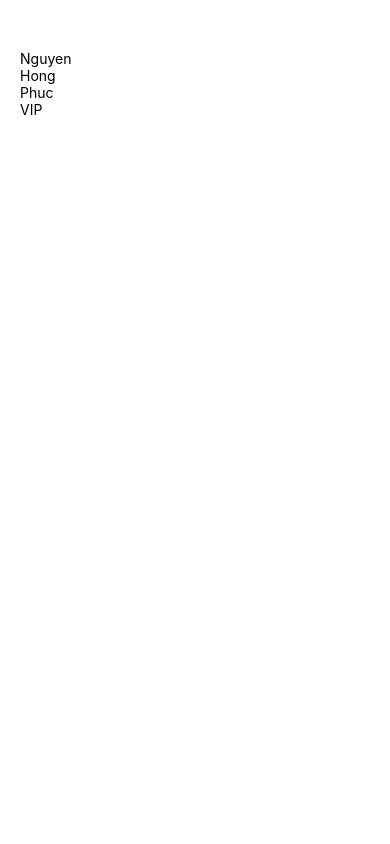
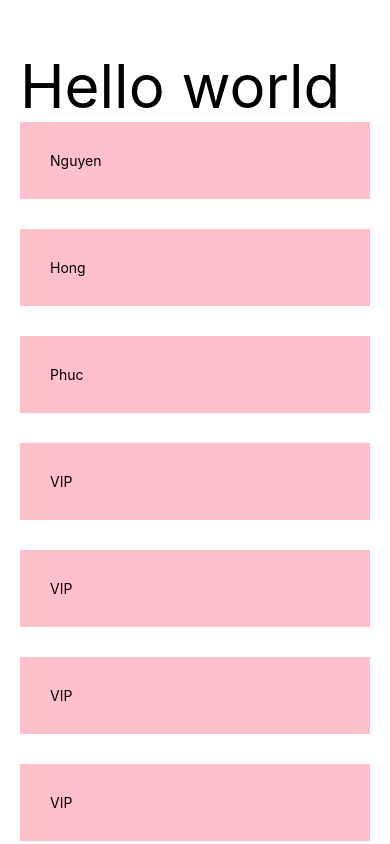
Before and after one commit to phuc-nguy3n/react-native, a React Native app: screen / in a window 390 px wide. Built offline with nearby package versions, Linux system fonts and the light colour scheme.

Commit message:
Flatlist

```diff
--- a/App.tsx
+++ b/App.tsx
@@ -1,6 +1,14 @@
 import { StatusBar } from "expo-status-bar";
 import { useState } from "react";
-import { Button, StyleSheet, Text, TextInput, View } from "react-native";
+import {
+  Button,
+  FlatList,
+  ScrollView,
+  StyleSheet,
+  Text,
+  TextInput,
+  View,
+} from "react-native";
 
 export default function App() {
   const [students, setStudents] = useState([
@@ -24,13 +32,53 @@ export default function App() {
       name: "VIP",
       age: 23,
     },
+    {
+      id: 4,
+      name: "VIP",
+      age: 23,
+    },
+    {
+      id: 5,
+      name: "VIP",
+      age: 23,
+    },
+    {
+      id: 6,
+      name: "VIP",
+      age: 23,
+    },
+    {
+      id: 7,
+      name: "VIP",
+      age: 23,
+    },
+    {
+      id: 8,
+      name: "VIP",
+      age: 23,
+    },
   ]);
 
   return (
     <View style={styles.container}>
-      {students.map((item) => (
-        <Text>{item.name}</Text>
-      ))}
+      <Text style={{ fontSize: 60 }}>Hello world</Text>
+      <FlatList
+        data={students}
+        keyExtractor={(item) => item.id + ""}
+        renderItem={({ item }) => {
+          return (
+            <View
+              style={{
+                padding: 30,
+                backgroundColor: "pink",
+                marginBottom: 30,
+              }}
+            >
+              <Text>{item.name}</Text>
+            </View>
+          );
+        }}
+      ></FlatList>
     </View>
   );
 }
```
